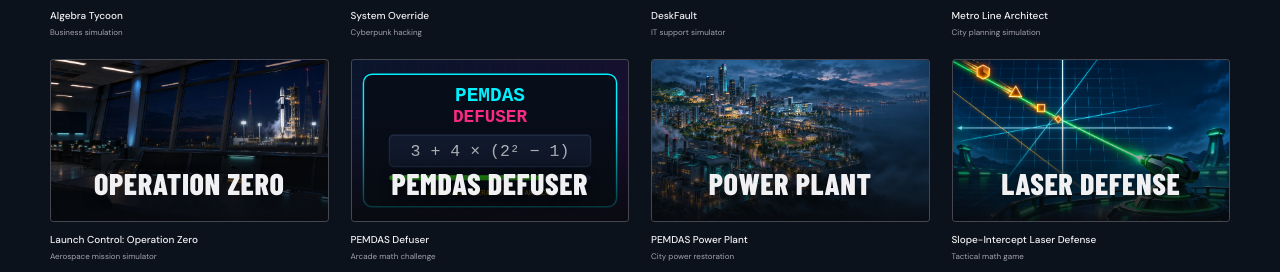
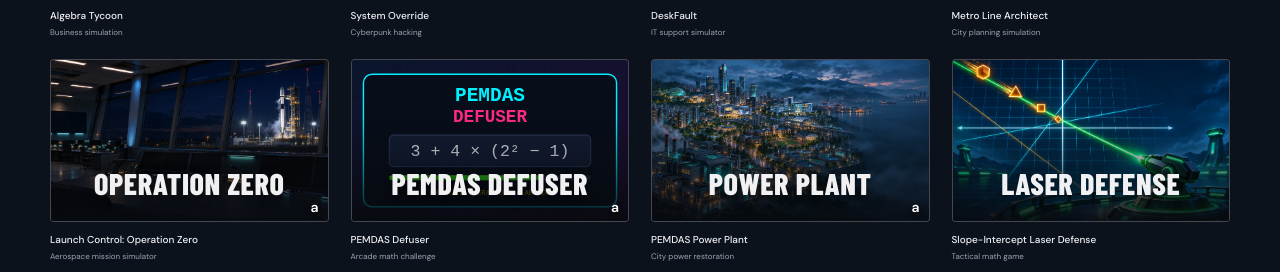
Before and after one commit to biggyclops/classarcade, a React (Vite) app: page / in a window 1280 px wide. Shown: the part 1229-1501 px from the top of the page. Built offline with nearby package versions, Linux system fonts and the light colour scheme.

Commit message:
Mark PEMDAS game covers with a lowercase Algebra A indicator

```diff
--- a/src/components.tsx
+++ b/src/components.tsx
@@ -55,6 +55,9 @@ export function GameCard({
           <span className="cover-play">
             <Play size={20} fill="currentColor" />
           </span>
+          {/PEMDAS|order of operations/i.test(game.skill) ? (
+            <span className="algebra-a-mark" title="Algebra A" aria-label="Algebra A">a</span>
+          ) : null}
         </div>
         <div className="card-caption">
           <strong>{game.title}</strong>
--- a/src/style.css
+++ b/src/style.css
@@ -758,6 +758,17 @@ input[type="checkbox"] {
   inset: 0;
   background: linear-gradient(0deg, #070a0fec, transparent 65%);
 }
+.algebra-a-mark {
+  position: absolute;
+  right: 9px;
+  bottom: 7px;
+  z-index: 2;
+  color: #fff;
+  font: 600 14px/1 "DM Sans", Arial, sans-serif;
+  text-transform: none;
+  text-shadow: 0 1px 4px #000;
+  pointer-events: none;
+}
 .game-wordmark {
   position: absolute;
   bottom: 20px;
```
